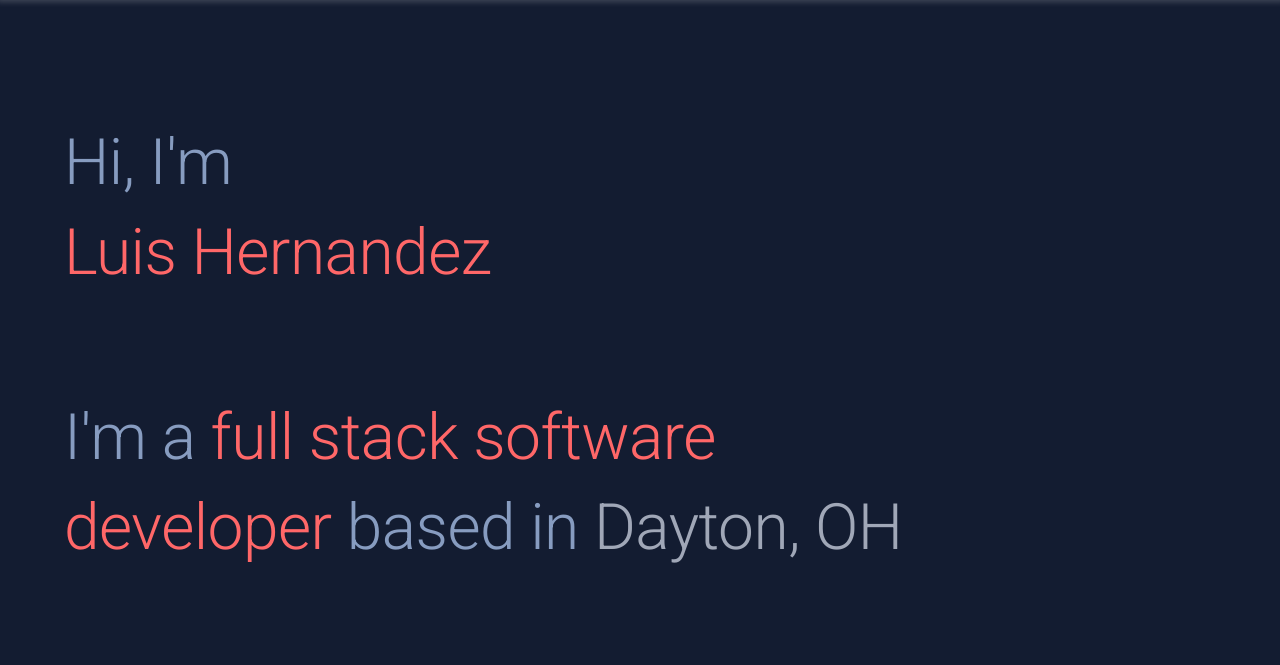
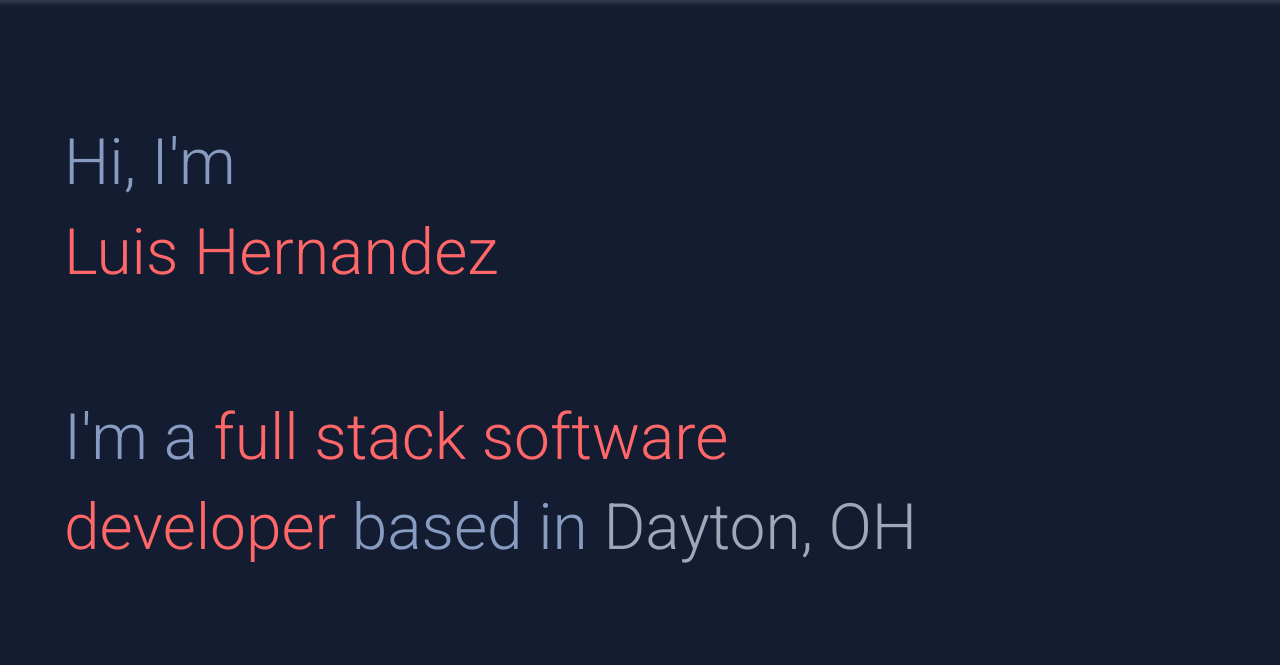
Before and after one commit to lahernandezb/Portfolio-gatsby, a Gatsby site: page / in a window 1280 px wide. Shown: the part 82-747 px from the top of the page. Built offline with nearby package versions, Linux system fonts and the light colour scheme; Gatsby itself is replaced by a stand-in of ours; a web font is replaced by a local one.

Commit message:
refactor: remove negative line spacing
Letters appear to close with the Roboto font being used. Utilize default spacing.

```diff
--- a/src/assets/styles/elements/_body.scss
+++ b/src/assets/styles/elements/_body.scss
@@ -4,6 +4,5 @@ body {
   background-color: $primary-color;
   color: $secondary-color;
   font-family: $roboto;
-  letter-spacing: -0.5px;
   line-height: 1.4;
 }
```
